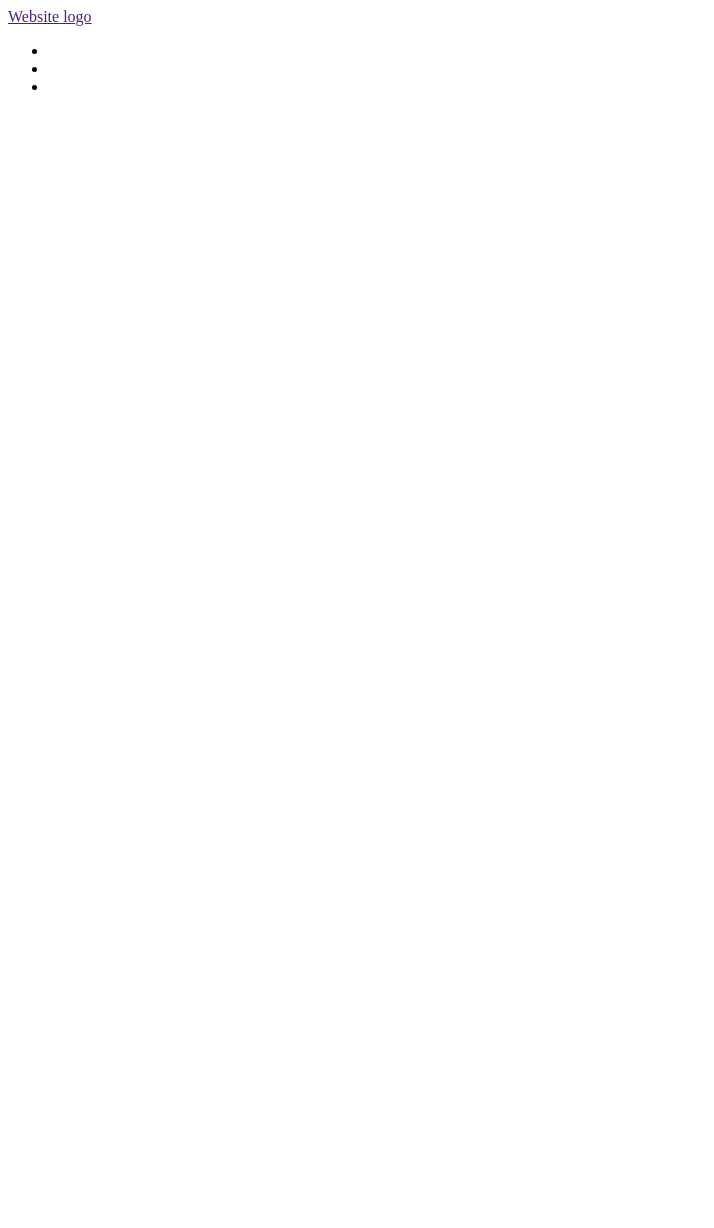
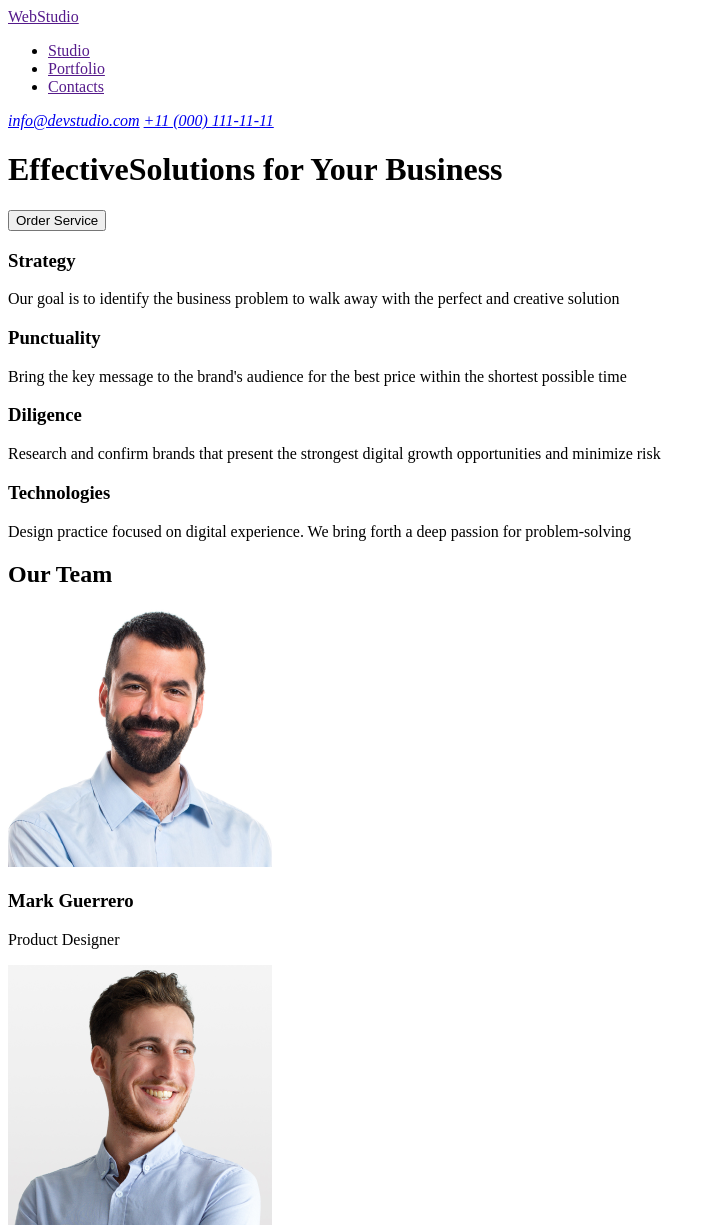
Before and after one commit to VeronikaVaraksina1/goit-markup-hw-01, a plain HTML site: page index.html in a window 1280 px wide. Shown: the top 1228 px of the page, without its empty margins (0-714 px from the left). Before the commit the page ends 800 px from the top, so only its background shows below. Drawn offline with Linux system fonts and the light colour scheme.

Commit message:
update project

```diff
--- a/index.html
+++ b/index.html
@@ -5,30 +5,97 @@
     <meta name="viewport" content="width=device-width, initial-scale=1.0" />
     <title>Document</title>
   </head>
+
   <body>
     <header>
-      <a href="">Website logo</a>
       <nav>
+        <a href="">WebStudio</a>
+
         <ul>
-          <li></li>
-          <li></li>
-          <li></li>
+          <li><a href="">Studio</a></li>
+          <li><a href="">Portfolio</a></li>
+          <li><a href="">Contacts</a></li>
         </ul>
       </nav>
-      <address></address>
-      <div></div>
+
+      <address>
+        <a href="mailto:info@devstudio.com">info@devstudio.com</a>
+        <a href="tel:+110001111111">+11 (000) 111-11-11</a>
+      </address>
     </header>
 
     <main>
+      <h1>EffectiveSolutions for Your Business</h1>
+      <button type="button">Order Service</button>
+
       <section>
-        <div></div>
+        <h3>Strategy</h3>
+        <p>
+          Our goal is to identify the business problem to walk away with the
+          perfect and creative solution
+        </p>
+
+        <h3>Punctuality</h3>
+        <p>
+          Bring the key message to the brand's audience for the best price
+          within the shortest possible time
+        </p>
+
+        <h3>Diligence</h3>
+        <p>
+          Research and confirm brands that present the strongest digital growth
+          opportunities and minimize risk
+        </p>
+
+        <h3>Technologies</h3>
+        <p>
+          Design practice focused on digital experience. We bring forth a deep
+          passion for problem-solving
+        </p>
       </section>
 
       <section>
-        <div></div>
+        <h2>Our Team</h2>
+
+        <img
+          src="./images/img-1.png"
+          alt="Mark Guerrero"
+          width="264"
+          height="260"
+        />
+        <h3>Mark Guerrero</h3>
+        <p>Product Designer</p>
+
+        <img src="./images/img-2.png" alt="Tom Ford" width="264" height="260" />
+        <h3>Tom Ford</h3>
+        <p>Frontend Developer</p>
+
+        <img
+          src="./images/img-3.png"
+          alt="Camila Garcia"
+          width="264"
+          height="260"
+        />
+        <h3>Camila Garcia</h3>
+        <p>Marketing</p>
+
+        <img
+          src="./images/img-4.png"
+          alt="Daniel Wilson"
+          width="264"
+          height="260"
+        />
+        <h3>Daniel Wilson</h3>
+        <p>UI Designer</p>
       </section>
     </main>
 
-    <footer></footer>
+    <footer>
+      <a href="">WebStudio</a>
+      <p>
+        Increase the flow of customers and sales for your business with digital
+        marketing & growth solutions.
+      </p>
+    </footer>
   </body>
 </html>
```
Also changed, not shown: images/img-1.png (added), images/img-2.png (added), images/img-3.png (added), images/img-4.png (added), images/logo.png (added).
